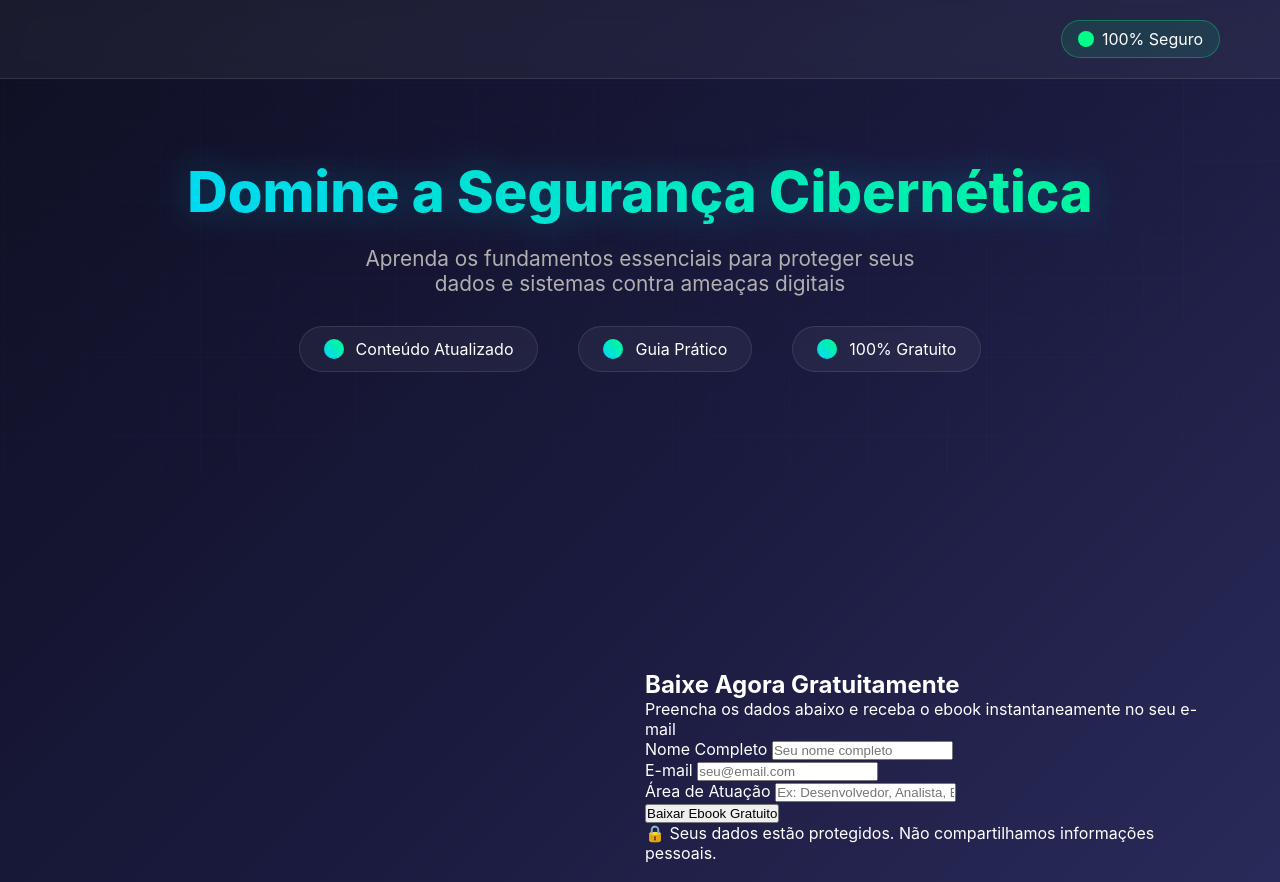
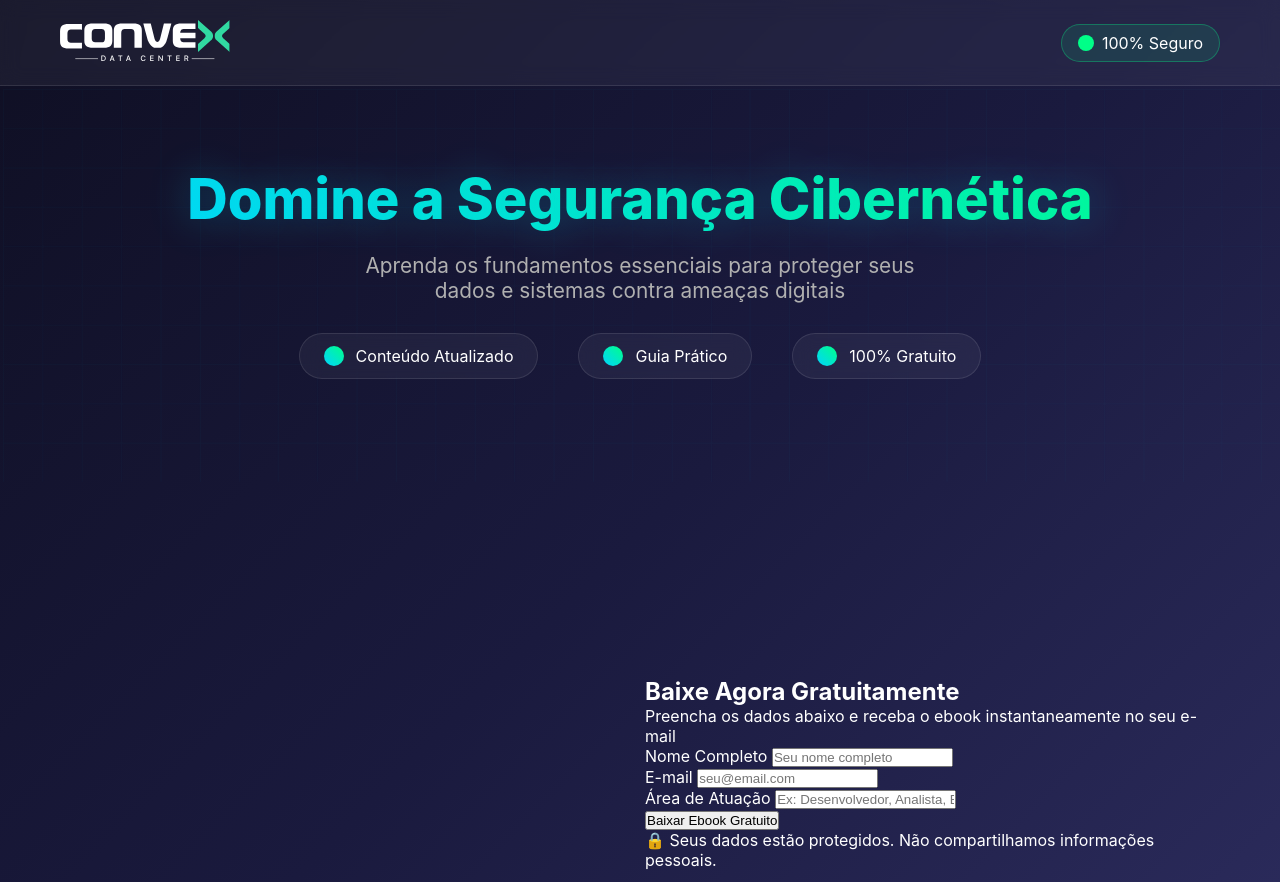
Before and after one commit to CarlitusConrado/CVX-LP-Security, a website: page index.html in a window 1280 px wide. Shown: the top 882 px of the page. Drawn offline with Linux system fonts and the light colour scheme.

Commit message:
Update index.html

```diff
--- a/index.html
+++ b/index.html
@@ -440,7 +440,7 @@
     <header>
         <div class="container">
             <div class="header-content">
-                <div class="logo"><img src="..." alt=""></div>
+                <div class="logo"><img src="LOGO CONVEX.svg" alt=""></div>
                 <div class="security-badge">
                     <div class="security-icon"></div>
                     <span>100% Seguro</span>
```
